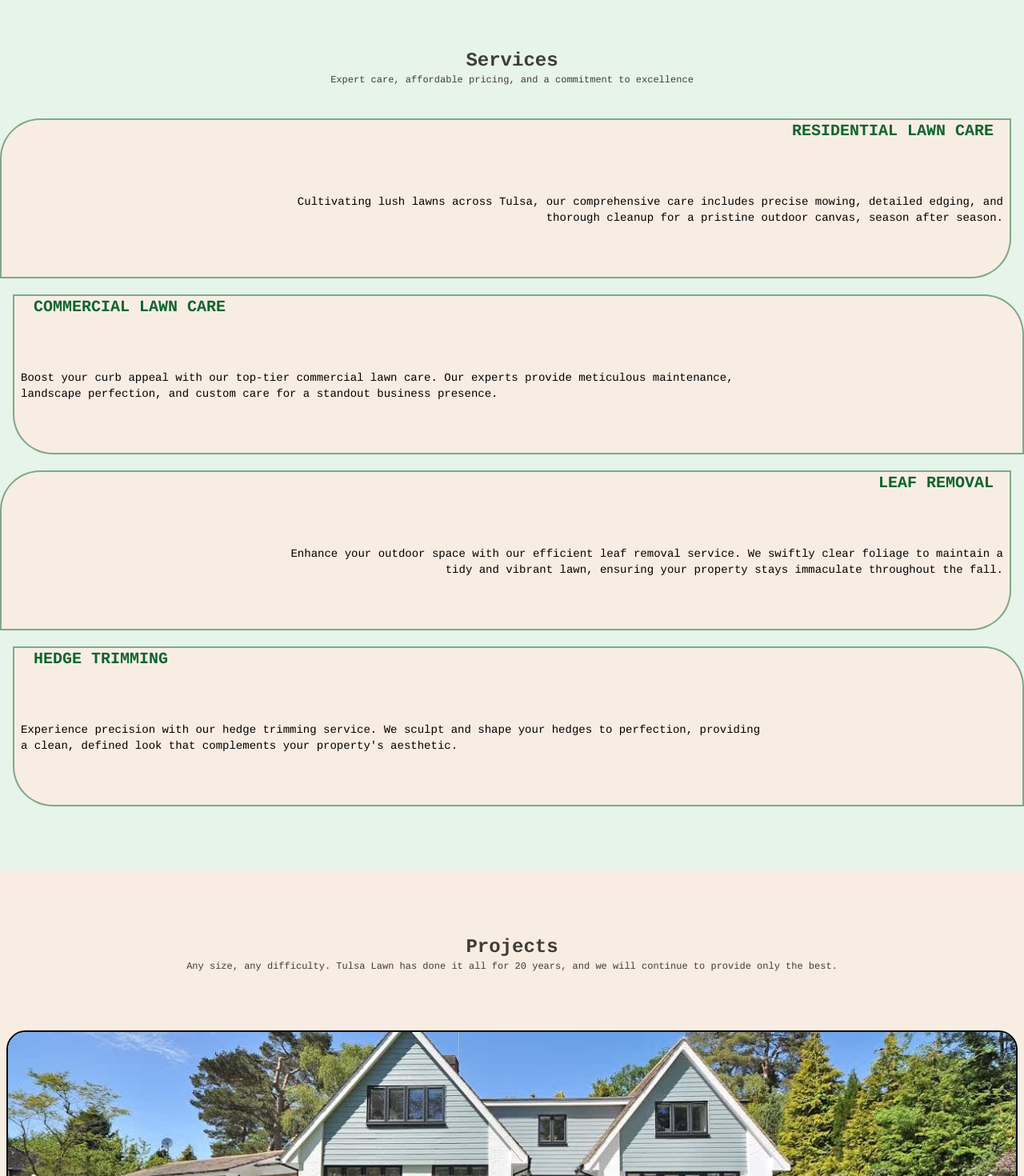
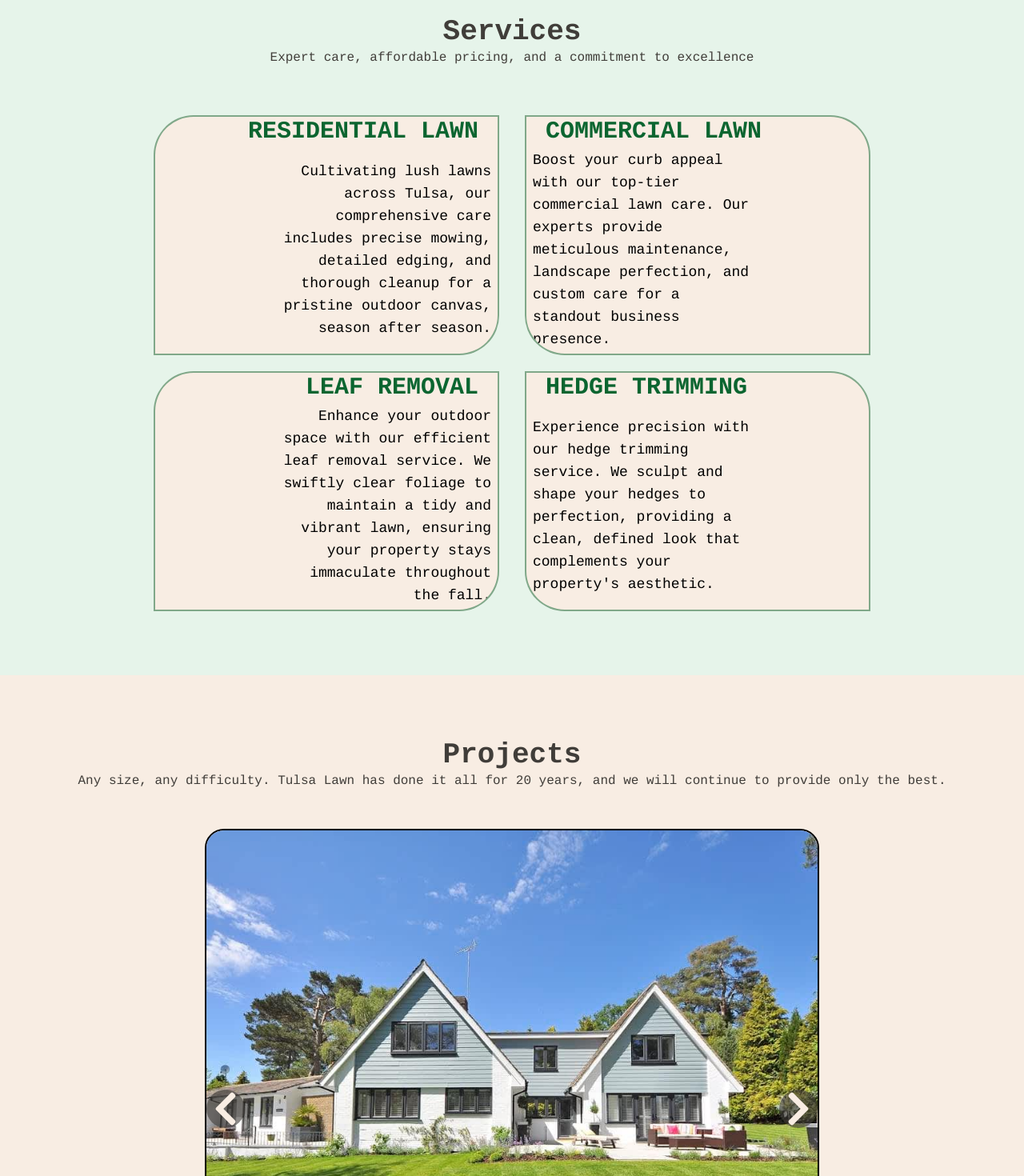
Before and after one commit to 99curtis/Tulsa-Lawn, a React (Vite) app: page / in a window 1280 px wide. Shown: the part 860-2330 px from the top of the page at 80% size. Built offline with nearby package versions, Linux system fonts and the light colour scheme; a web font is replaced by a local one.

Commit message:
add medium and large viewport sizing for home page

```diff
--- a/src/Layout/AreasWeService.jsx
+++ b/src/Layout/AreasWeService.jsx
@@ -2,22 +2,22 @@ function AreasWeService() {
   return (
     <div className="pt-20 text-text font-text">
       <div>
-        <div className="text-center text-2xl font-bold">
+        <div className="text-center text-2xl md:text-4xl font-bold">
           Areas We Service
         </div>
-        <div className="mb-10 text-center text-xs">
+        <div className="mb-10 text-center text-xs md:text-base">
           Tulsa Lawn is proud to serve the greater Tulsa area and surrounding
           communities
         </div>
-
-        <div className="flex w-full justify-between">
+        <div className="w-screen flex justify-center">
+        <div className="flex w-full md:w-[60%] justify-between">
           <div className="">
-            <div className="pl-2 text-lg font-bold">Residential</div>
-            <div className="mt-[-8px] pl-2 text-[.6rem]">
+            <div className="pl-2 text-lg md:text-2xl font-bold">Residential</div>
+            <div className="mt-[-8px] pl-2 text-[.6rem] md:text-[1rem]">
               Call for exact areas
             </div>
             <div className="h-[1px] bg-black"></div>
-            <div className="pl-2 pt-1">
+            <div className="pl-2 pt-1 md:text-lg">
               <div>Tulsa County</div>
               <div>Rogers County</div>
               <div>Wagoner County</div>
@@ -27,12 +27,12 @@ function AreasWeService() {
           </div>
 
           <div className="text-end">
-            <div className="pr-2 text-lg font-bold">Commercial</div>
-            <div className="mt-[-8px] pr-2 text-[.6rem]">
+            <div className="pr-2 text-lg md:text-2xl font-bold">Commercial</div>
+            <div className="mt-[-8px] pr-2 text-[.6rem] md:text-[1rem]">
               + Residential areas
             </div>
             <div className="h-[1px] bg-black"></div>
-            <div className="pr-2 pt-1">
+            <div className="pr-2 pt-1 md:text-lg">
               <div>Pawnee County</div>
               <div>Payne County</div>
               <div>Muskogee County</div>
@@ -42,6 +42,7 @@ function AreasWeService() {
           </div>
         </div>
       </div>
+      </div>
 
       <div className="h-20"></div>
     </div>
--- a/src/Layout/HeroSection.jsx
+++ b/src/Layout/HeroSection.jsx
@@ -5,7 +5,7 @@ import { BsFillTelephoneFill } from "react-icons/bs";
 function MobileHero() {
   return (
     <>
-      <div className="relative mx-4 mt-10 h-[80vh] min-h-[600px] overflow-hidden rounded-3xl bg-cover bg-center">
+      <div className="relative mx-4 md:mx-[20%] mt-10 h-[80vh] md:h-[60vh] min-h-[600px] overflow-hidden rounded-3xl bg-cover bg-center">
         <div
           className="z-1 absolute inset-0 bg-cover bg-center"
           style={{ backgroundImage: `url(${heroImage})` }}
@@ -14,7 +14,7 @@ function MobileHero() {
 
         <div className="z-3 absolute flex h-full flex-col justify-around p-2">
           <div
-            className="p-1 text-center font-text text-[40px] font-bold leading-none tracking-tight text-background"
+            className="p-1 text-center font-text text-[40px] md:text-[60px] font-bold leading-none tracking-tight text-background"
             style={{
               textShadow: "2px 2px 5px #000000, -2px -2px 5px #000000",
             }}
@@ -22,7 +22,7 @@ function MobileHero() {
             TULSA'S FAVORITE LAWN COMPANY
           </div>
           <div
-            className="p-1 text-center font-text text-2xl text-background"
+            className="p-1 text-center font-text text-2xl md:text-3xl text-background"
             style={{
               textShadow: "2px 2px 5px #000000, -2px -2px 5px #000000",
             }}
--- a/src/Layout/Projects.jsx
+++ b/src/Layout/Projects.jsx
@@ -31,7 +31,8 @@ function Portfolio() {
 
   const handlers = useSwipeable({
     onSwipedLeft: () => setCurrentSlide((prev) => (prev + 1) % images.length),
-    onSwipedRight: () => setCurrentSlide((prev) => (prev - 1 + images.length) % images.length),
+    onSwipedRight: () =>
+      setCurrentSlide((prev) => (prev - 1 + images.length) % images.length),
     preventDefaultTouchmoveEvent: true,
     trackMouse: true,
   });
@@ -43,35 +44,51 @@ function Portfolio() {
 
   return (
     <>
-      <div className="mt-20 h-28 px-5 font-text text-text">
+      <div className="mt-20 h-28 px-5 font-text text-text overflow-hidden">
         <Link to="/past-projects">
-        <div className="text-center text-2xl font-bold">Projects</div>
+          <div className="text-center text-2xl font-bold md:text-4xl">
+            Projects
+          </div>
         </Link>
-        <div className="mb-10 text-center text-xs">
+        <div className="mb-10 text-center text-xs md:text-base">
           Any size, any difficulty. Tulsa Lawn has done it all for 20 years, and
           we will continue to provide only the best.
         </div>
       </div>
-      <div className="m-2">
-      <div className="relative flex h-[400px] w-full overflow-hidden border-2 border-black rounded-3xl" {...handlers}>
-        <div className="flex h-full w-full transition-transform duration-500" style={{ transform: `translateX(${calculateOffset()})` }}>
+      <div className="">
+        <div className="w-screen flex justify-center">
+          <div
+            className="relative flex h-[400px] w-[90%] overflow-hidden rounded-3xl border-2 border-black md:h-[600px] lg:h-[700px] md:w-[80%] lg:w-[60%]"
+            {...handlers}
+          >
+            <div
+              className="flex h-full w-full transition-transform duration-500"
+              style={{ transform: `translateX(${calculateOffset()})` }}
+            >
               {images.map((image, index) => (
                 <img
                   key={index}
                   src={image}
                   alt={`Slide ${index + 1}`}
-              className="min-w-full h-full object-cover flex-shrink-0"
+                  className="h-full min-w-full flex-shrink-0 object-cover"
                 />
               ))}
             </div>
             <FaChevronLeft
-          onClick={() => setCurrentSlide((prev) => (prev - 1 + images.length) % images.length)}
-          className="absolute top-1/2 -translate-y-1/2 cursor-pointer rounded-full text-5xl bg-text bg-opacity-60 text-background"
+              onClick={() =>
+                setCurrentSlide(
+                  (prev) => (prev - 1 + images.length) % images.length,
+                )
+              }
+              className="absolute top-1/2 -translate-y-1/2 cursor-pointer rounded-full bg-text bg-opacity-60 text-5xl text-background"
             />
             <FaChevronRight
-          onClick={() => setCurrentSlide((prev) => (prev + 1) % images.length)}
-          className="absolute right-0 top-1/2 -translate-y-1/2 cursor-pointer rounded-full text-5xl bg-text bg-opacity-60 text-background"
+              onClick={() =>
+                setCurrentSlide((prev) => (prev + 1) % images.length)
+              }
+              className="absolute right-0 top-1/2 -translate-y-1/2 cursor-pointer rounded-full bg-text bg-opacity-60 text-5xl text-background"
             />
+          </div>
         </div>
       </div>
       <div className="h-24"></div>
--- a/src/Layout/ServicesLayout.jsx
+++ b/src/Layout/ServicesLayout.jsx
@@ -8,58 +8,64 @@ import { Link } from "react-router-dom";
 function ServiceCards() {
   return (
     <>
-      <div className="bg-secondary">
-        <div className="flex h-fit flex-col items-center px-5 pt-20 font-text text-text">
+      <div className="bg-secondary overflow-hidden">
+        <div className="flex h-fit flex-col items-center pt-20 font-text text-text">
           <Link to="/services">
-            <div className="text-2xl font-bold">Services</div>
+            <div className="text-2xl font-bold md:text-4xl">Services</div>
           </Link>
-          <div className="mb-10 text-center text-xs">
+          <div className="mb-10 text-center text-xs md:text-base">
             Expert care, affordable pricing, and a commitment to excellence
           </div>
         </div>
 
+        {/* Wrapper div for the service cards with grid layout */}
+        <div className="grid grid-cols-1 md:grid-cols-2 md:px-8 lg:px-[15%]">
+          {/* Adjust each service card div with proper sizing for md screens */}
           <Link
             to="/services/residential-lawn"
-          className="mr-4 flex h-[200px] w-fit flex-col overflow-hidden rounded-br-[50px] rounded-tl-[50px] border-2 border-primary border-opacity-50 bg-background transition duration-300 ease-in-out hover:-translate-y-1 hover:scale-105 hover:cursor-pointer hover:border-opacity-100 hover:bg-primary hover:bg-opacity-10"
+            className="mr-4 mt-5 flex h-[200px] w-fit flex-col overflow-hidden rounded-br-[50px] rounded-tl-[50px] border-2 border-primary border-opacity-50 bg-background transition duration-300 ease-in-out hover:-translate-y-1 hover:scale-105 hover:cursor-pointer hover:border-opacity-100 hover:bg-primary hover:bg-opacity-10 md:h-[300px]"
           >
             <div className="flex w-full justify-end">
-            <div className="mr-5 pl-1 text-center font-text text-xl font-bold text-primary">
-              RESIDENTIAL LAWN CARE
+              <div className="mr-5 pr-1 text-center font-text text-xl font-bold text-primary md:text-2xl lg:text-3xl ">
+                RESIDENTIAL LAWN
               </div>
             </div>
 
             <div className="flex h-full w-full items-center">
-            <div className="ml-2 h-[105px] w-1/4 items-center overflow-hidden bg-contain bg-center bg-no-repeat">
+              <div className="ml-2 h-[105px] w-1/4 items-center overflow-hidden bg-contain bg-center bg-no-repeat md:w-1/2 lg:h-full">
                 <LazyLoad offset={100}>
                   <img src={residentualIcon} alt="" />
                 </LazyLoad>
               </div>
-
-            <div className="mr-1 flex h-full w-3/4 items-center px-1 text-end font-text text-sm">
+              <div className="flex w-full justify-end">
+                <div className="mr-1 flex h-full w-full items-center px-1 text-end font-text text-sm md:text-base lg:text-lg">
                   Cultivating lush lawns across Tulsa, our comprehensive care
-              includes precise mowing, detailed edging, and thorough cleanup for
-              a pristine outdoor canvas, season after season.
+                  includes precise mowing, detailed edging, and thorough cleanup
+                  for a pristine outdoor canvas, season after season.
+                </div>
               </div>
             </div>
           </Link>
 
           <Link
             to="/services/commercial-lawn"
-          className="ml-4 mt-5 flex h-[200px] w-fit flex-col overflow-hidden rounded-bl-[50px] rounded-tr-[50px] border-2 border-primary border-opacity-50 bg-background transition duration-300 ease-in-out hover:-translate-y-1 hover:scale-105 hover:cursor-pointer hover:border-opacity-100 hover:bg-primary hover:bg-opacity-10"
+            className="ml-4 mt-5 flex h-[200px] w-fit flex-col overflow-hidden rounded-bl-[50px] rounded-tr-[50px] border-2 border-primary border-opacity-50 bg-background transition duration-300 ease-in-out hover:-translate-y-1 hover:scale-105 hover:cursor-pointer hover:border-opacity-100 hover:bg-primary hover:bg-opacity-10 md:h-[300px]"
           >
             <div className="flex w-full justify-start">
-            <div className="ml-5 pl-1 text-center font-text text-xl font-bold text-primary">
-              COMMERCIAL LAWN CARE
+              <div className="ml-5 pl-1 text-center font-text text-xl font-bold text-primary md:text-2xl lg:text-3xl">
+                COMMERCIAL LAWN
               </div>
             </div>
 
             <div className="flex h-full w-full items-center">
-            <div className="ml-1 flex h-full w-3/4 items-center px-1 text-start font-text text-sm">
-              Boost your curb appeal with our top-tier commercial lawn care. Our
-              experts provide meticulous maintenance, landscape perfection, and
-              custom care for a standout business presence.
+              <div className="w-full">
+                <div className="ml-1 flex h-full w-full items-center px-1 text-start font-text text-sm md:text-base lg:text-lg">
+                  Boost your curb appeal with our top-tier commercial lawn care.
+                  Our experts provide meticulous maintenance, landscape
+                  perfection, and custom care for a standout business presence.
                 </div>
-            <div className="mr-2 h-[105px] w-1/4 scale-x-[-1] items-center overflow-hidden bg-contain bg-center bg-no-repeat">
+              </div>
+              <div className="mr-2 h-[105px] w-1/4 items-center overflow-hidden bg-contain bg-center bg-no-repeat md:w-1/2 lg:h-full">
                 <LazyLoad offset={100}>
                   <img src={commercialIcon} alt="" />
                 </LazyLoad>
@@ -69,52 +75,57 @@ function ServiceCards() {
 
           <Link
             to="/services/leaf-removal"
-          className="mr-4 mt-5 flex h-[200px] w-fit flex-col overflow-hidden rounded-br-[50px] rounded-tl-[50px] border-2 border-primary border-opacity-50 bg-background transition duration-300 ease-in-out hover:-translate-y-1 hover:scale-105 hover:cursor-pointer hover:border-opacity-100 hover:bg-primary hover:bg-opacity-10"
+            className="mr-4 mt-5 flex h-[200px] w-fit flex-col overflow-hidden rounded-br-[50px] rounded-tl-[50px] border-2 border-primary border-opacity-50 bg-background transition duration-300 ease-in-out hover:-translate-y-1 hover:scale-105 hover:cursor-pointer hover:border-opacity-100 hover:bg-primary hover:bg-opacity-10 md:h-[300px]"
           >
             <div className="flex w-full justify-end">
-            <div className="mr-5 pl-1 text-center font-text text-xl font-bold text-primary ">
+              <div className="mr-5 pr-1 text-center font-text text-xl font-bold text-primary md:text-2xl lg:text-3xl ">
                 LEAF REMOVAL
               </div>
             </div>
 
             <div className="flex h-full w-full items-center">
-            <div className="ml-2 h-[105px] w-1/4 items-center overflow-hidden bg-contain bg-center bg-no-repeat">
+              <div className="ml-2 h-[105px] w-1/4 items-center overflow-hidden bg-contain bg-center bg-no-repeat md:h-[110px] lg:h-full lg:w-1/2">
                 <LazyLoad offset={100}>
                   <img src={leafIcon} alt="" />
                 </LazyLoad>
               </div>
-
-            <div className="mr-1 flex h-full w-3/4 items-center px-1 text-end font-text text-sm">
+              <div className="flex w-full justify-end">
+                <div className="mr-1 flex h-full w-full items-center px-1 text-end font-text text-sm md:text-base lg:text-lg">
                   Enhance your outdoor space with our efficient leaf removal
-              service. We swiftly clear foliage to maintain a tidy and vibrant
-              lawn, ensuring your property stays immaculate throughout the fall.
+                  service. We swiftly clear foliage to maintain a tidy and
+                  vibrant lawn, ensuring your property stays immaculate
+                  throughout the fall.
+                </div>
               </div>
             </div>
           </Link>
 
           <Link
             to="/services/hedge-trimming"
-          className="ml-4 mt-5 flex h-[200px] w-fit flex-col overflow-hidden rounded-bl-[50px] rounded-tr-[50px] border-2 border-primary border-opacity-50 bg-background transition duration-300 ease-in-out hover:-translate-y-1 hover:scale-105 hover:cursor-pointer hover:border-opacity-100 hover:bg-primary hover:bg-opacity-10"
+            className="ml-4 mt-5 flex h-[200px] w-fit flex-col overflow-hidden rounded-bl-[50px] rounded-tr-[50px] border-2 border-primary border-opacity-50 bg-background transition duration-300 ease-in-out hover:-translate-y-1 hover:scale-105 hover:cursor-pointer hover:border-opacity-100 hover:bg-primary hover:bg-opacity-10 md:h-[300px]"
           >
             <div className="flex w-full justify-start">
-            <div className="ml-5 pl-1 text-center font-text text-xl font-bold text-primary">
+              <div className="ml-5 pl-1 text-center font-text text-xl font-bold text-primary md:text-2xl lg:text-3xl">
                 HEDGE TRIMMING
               </div>
             </div>
 
             <div className="flex h-full w-full items-center">
-            <div className="ml-1 flex h-full w-3/4 items-center px-1 text-start font-text text-sm">
-              Experience precision with our hedge trimming service. We sculpt
-              and shape your hedges to perfection, providing a clean, defined
-              look that complements your property's aesthetic.
+              <div className="w-full">
+                <div className="ml-1 flex h-full w-full items-center pl-1 text-start font-text text-sm md:text-base lg:text-lg">
+                  Experience precision with our hedge trimming service. We
+                  sculpt and shape your hedges to perfection, providing a clean,
+                  defined look that complements your property's aesthetic.
                 </div>
-            <div className="mr-2 h-[105px] w-1/4 scale-x-[-1] items-center overflow-hidden bg-contain bg-center bg-no-repeat">
+              </div>
+              <div className="mr-2 h-[105px] w-1/4 scale-x-[-1] items-center overflow-hidden bg-contain bg-center bg-no-repeat lg:h-full lg:w-1/2">
                 <LazyLoad offset={100}>
                   <img src={hedgeIcon} alt="" />
                 </LazyLoad>
               </div>
             </div>
           </Link>
+        </div>
 
         <div className="h-20"></div>
       </div>
```
Also changed, not shown: src/Layout/Reviews.jsx (+6 -6 lines). Lines whose indentation alone changed are shown as unchanged.
